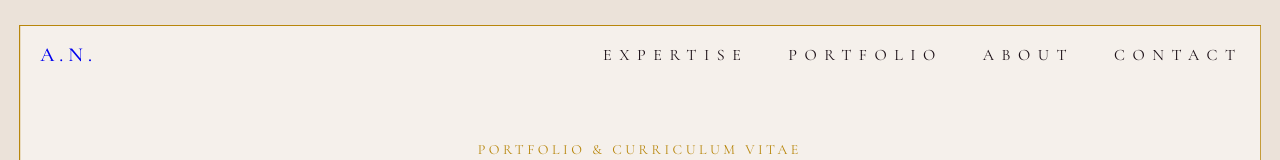
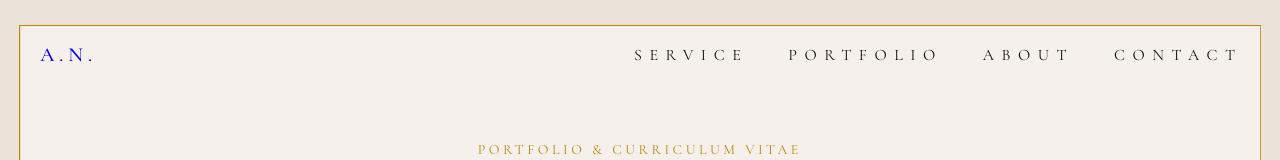
Before and after one commit to Andrew-nhangud/Nhangud-Andrew-portfolio, a React (Vite) app: page / in a window 1280 px wide. Shown: the top 160 px of the page. Built offline with nearby package versions, Linux system fonts and the light colour scheme.

Commit message:
updated the skills navlink to Services

```diff
--- a/src/Components/Navbar/Navbar.jsx
+++ b/src/Components/Navbar/Navbar.jsx
@@ -9,7 +9,7 @@ export const Navbar = () => {
 
   // Define links with IDs
   const navLinks = [
-    { label: "EXPERTISE", id: "expertise" },
+    { label: "SERVICE", id: "service" },
     { label: "PORTFOLIO", id: "portfolio" },
     { label: "ABOUT", id: "about" },
     { label: "CONTACT", id: "contact" },
```
